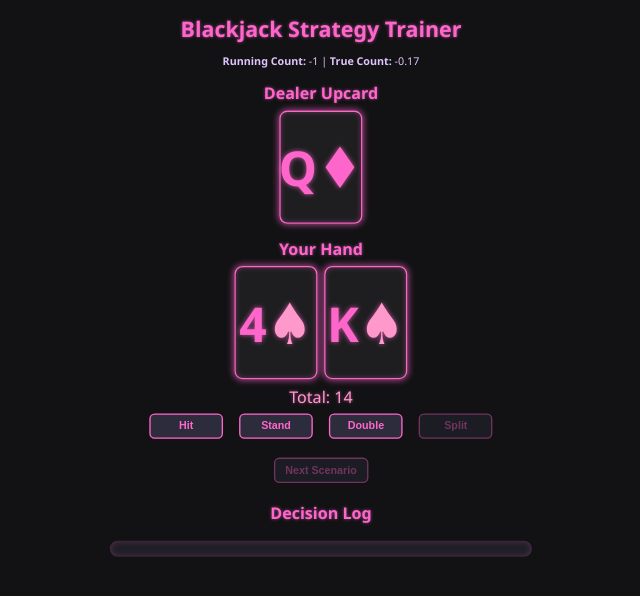
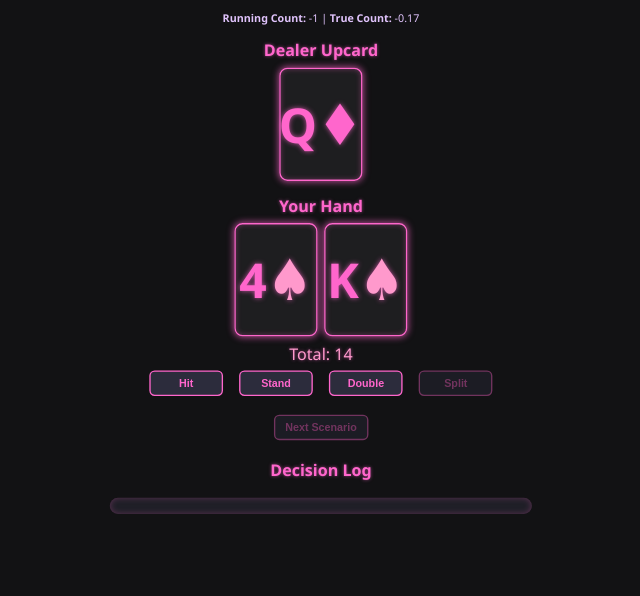
Before and after one commit to hexLucifer/hexlucifer.github.io, a plain HTML site: page index.html in a window 1280 px wide. Shown: the whole page, without its empty margins (319-959 px from the left). Drawn offline with Linux system fonts and the light colour scheme.

Commit message:
Update index.html

```diff
--- a/index.html
+++ b/index.html
@@ -7,7 +7,6 @@
   </head>
   <body>
     <div id="scale-container">
-      <h1>Blackjack Strategy Trainer</h1>
       <p>
         <strong>Running Count:</strong>
         <span id="runningCount">0</span> | <strong>True Count:</strong>
```
